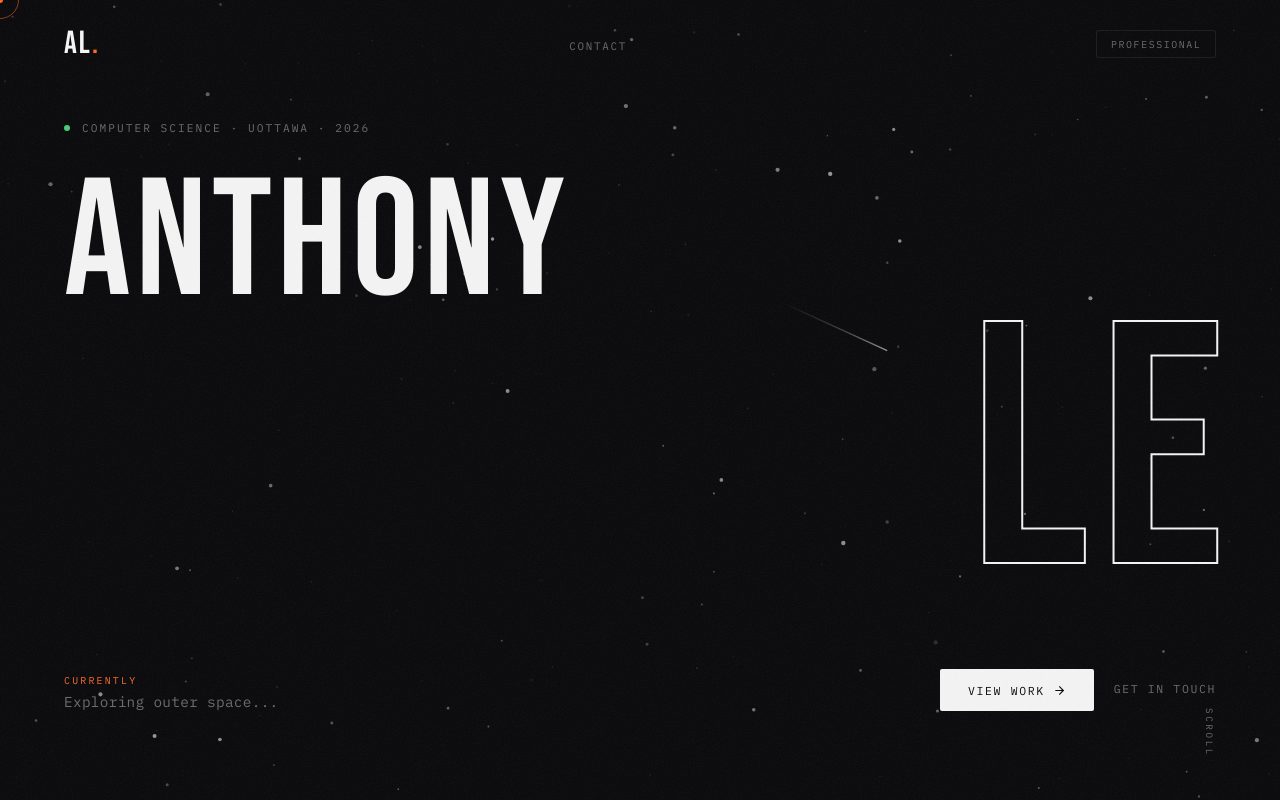
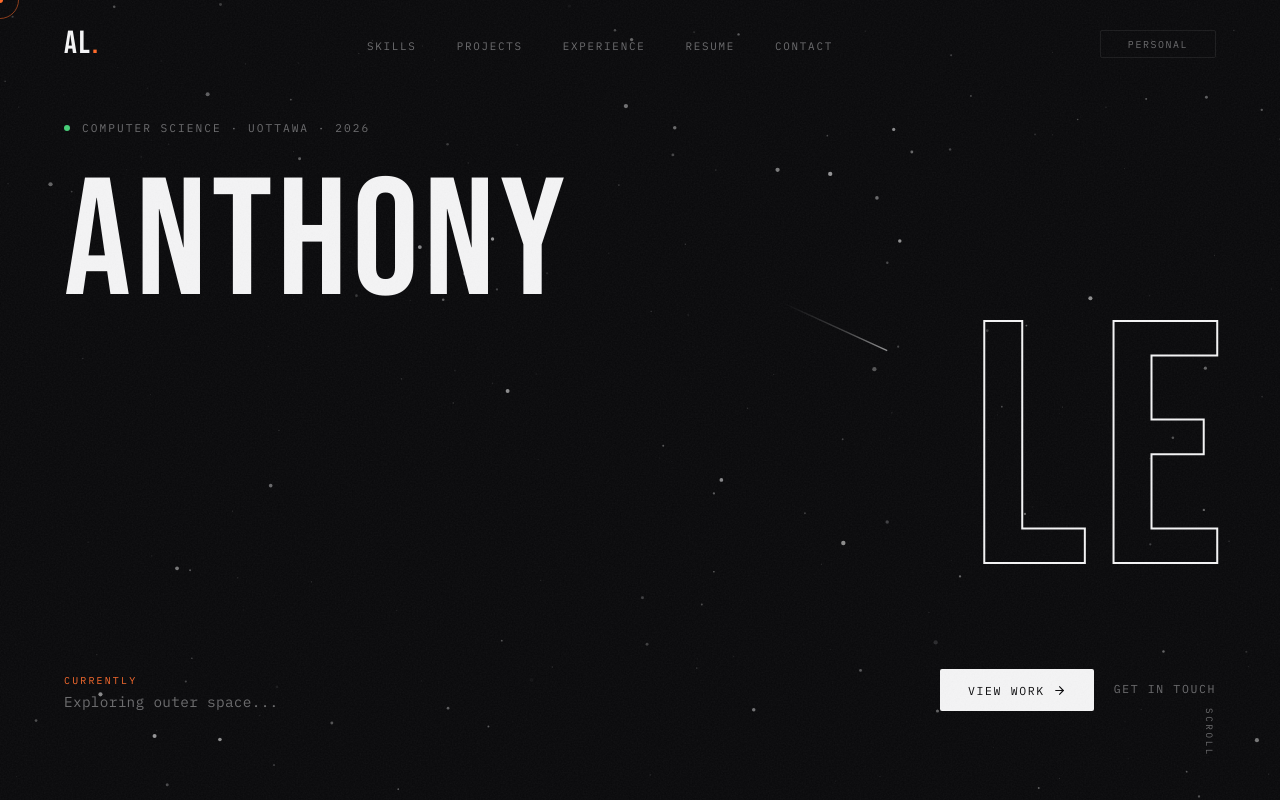
Before and after one commit to Ayprusss/AnthonyLe, a React (Create React App) app: page / in a window 1280 px wide. Shown: the top 800 px of the page. Built offline with nearby package versions, Linux system fonts and the light colour scheme.

Commit message:
updated home component to include navbar links

```diff
--- a/src/Pages/Home/Home.js
+++ b/src/Pages/Home/Home.js
@@ -7,15 +7,35 @@ import Skills from '../../Components/Skills';
 import Projects from '../../Components/Projects';
 import Experience from '../../Components/Experience';
 import Resume from '../../Components/Resume';
+import About from '../../Components/About';
+import Volunteering from '../../Components/Volunteering';
+import Hobbies from '../../Components/Hobbies';
 import Contact from '../../Components/Contact';
 import SpaceBackground from '../../Components/SpaceBackground';
 
+// Section sets per theme. Hero and Contact bookend both sets (rendered separately).
+// Slots stay position-aligned so ghost section numbers (01–06) never shift.
+const SECTIONS = {
+    professional: [
+        { id: 'skills',       label: 'skills',       Component: Skills },
+        { id: 'projects',     label: 'projects',     Component: Projects },
+        { id: 'experience',   label: 'experience',   Component: Experience },
+        { id: 'resume',       label: 'resume',       Component: Resume },
+    ],
+    personal: [
+        { id: 'about',        label: 'about',        Component: About },
+        { id: 'volunteering', label: 'volunteering', Component: Volunteering },
+        { id: 'experience',   label: 'experience',   Component: Experience },
+        { id: 'hobbies',      label: 'hobbies',      Component: Hobbies },
+    ],
+};
+
 const Home = () => {
-    const [mode, setMode] = useState(() => {
+    const [theme, setTheme] = useState(() => {
         try {
-            return localStorage.getItem('site-mode') === 'light' ? 'light' : 'dark';
+            return localStorage.getItem('site-theme') === 'personal' ? 'personal' : 'professional';
         } catch {
-            return 'dark';
+            return 'professional';
         }
     });
 
@@ -23,10 +43,11 @@ const Home = () => {
     const cursorRingRef = useRef(null);
 
     useEffect(() => {
-        document.documentElement.setAttribute('data-mode', mode);
-        try { localStorage.setItem('site-mode', mode); } catch (_) {}
-    }, [mode]);
+        document.documentElement.setAttribute('data-theme', theme);
+        try { localStorage.setItem('site-theme', theme); } catch (_) {}
+    }, [theme]);
 
+    // Re-observe sections whenever the theme swaps the rendered set.
     useEffect(() => {
         document.documentElement.setAttribute('data-section', 'hero');
         const observer = new IntersectionObserver((entries) => {
@@ -38,7 +59,7 @@ const Home = () => {
 
         document.querySelectorAll('main > div[id]').forEach(s => observer.observe(s));
         return () => observer.disconnect();
-    }, []);
+    }, [theme]);
 
     // Lagged cursor ring + instant dot
     useEffect(() => {
@@ -112,15 +133,18 @@ const Home = () => {
             </svg>
             <div className="grain-overlay" aria-hidden="true" />
 
-            <Navbar mode={mode} onToggleMode={() => setMode(m => m === 'dark' ? 'light' : 'dark')} />
+            <Navbar
+                theme={theme}
+                links={SECTIONS[theme]}
+                onToggleTheme={() => setTheme(t => t === 'professional' ? 'personal' : 'professional')}
+            />
 
             <main>
-                <div id="hero">       <Hero />       </div>
-                <div id="skills">     <Skills />     </div>
-                <div id="projects">   <Projects />   </div>
-                <div id="experience"> <Experience /> </div>
-                <div id="resume">     <Resume />     </div>
-                <div id="contact">    <Contact />    </div>
+                <div id="hero"><Hero /></div>
+                {SECTIONS[theme].map(({ id, Component }) => (
+                    <div id={id} key={id}><Component /></div>
+                ))}
+                <div id="contact"><Contact /></div>
             </main>
         </div>
     );
```
